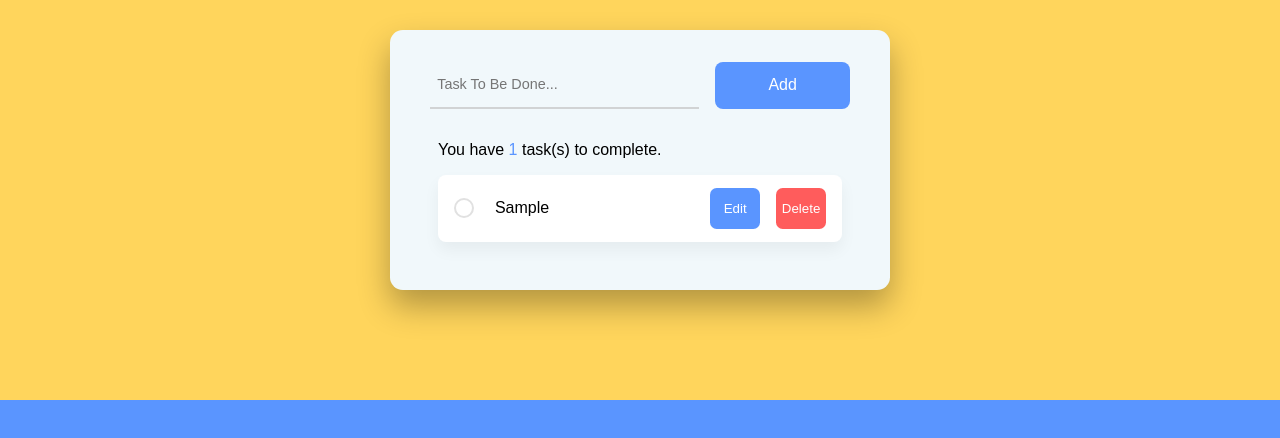
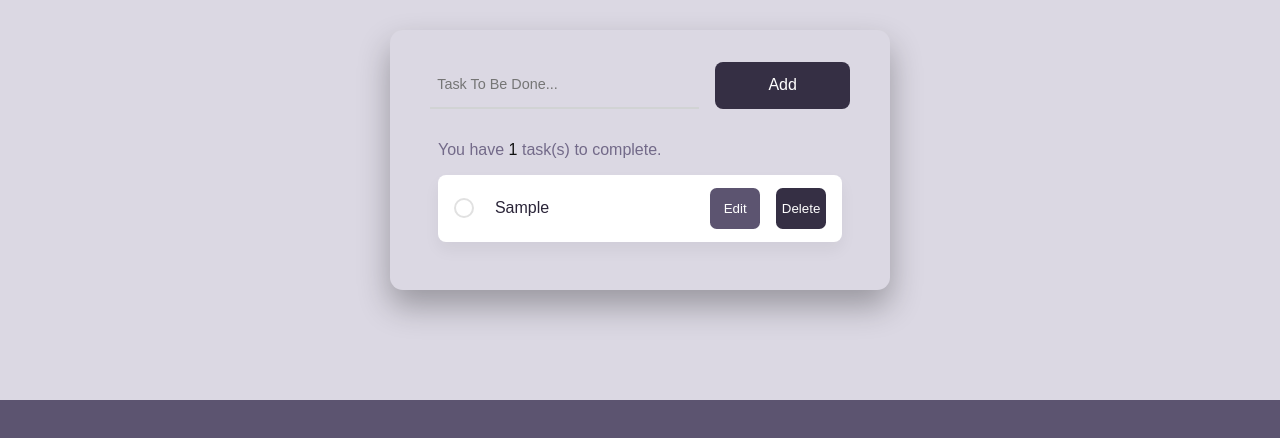
Before and after one commit to pedroolayemi/todlist2, a plain HTML site: page index.html in a window 1280 px wide. Both pictures are taken after typing "Sample" into the empty fields and a click on the button "Add". Drawn offline with Linux system fonts and the light colour scheme.

Commit message:
Update style.css

```diff
--- a/style.css
+++ b/style.css
@@ -6,7 +6,7 @@
 
 body{
     height: 100vh;
-    background: linear-gradient(#ffd55c 50%,#5a95ff 50%);
+    background: linear-gradient(#dbd8e3 50%, #5c5470 50%);
 }
 
 .app{
@@ -20,7 +20,7 @@ body{
 }
 .container {
     padding: 2em 2.5em;
-    background-color: #f1f8fb;
+    background-color: #dbd8e3;
     box-shadow: 0 1em 2em rgba(0, 0, 0, 0.3);
     border-radius: 0.8em;
 }
@@ -42,7 +42,7 @@ body{
 }
 #wrapper input:focus {
     outline: none;
-    border-color: #5a95ff;
+    border-color:#6e6585 ;
 }
 
 #wrapper button{
@@ -50,7 +50,7 @@ body{
     border-radius: 0.5em;
     font-weight: 500;
     font-size: 1em;
-    background-color: #5a95ff;
+    background-color: #352f44;
     border: none;
     color: #ffffff;
     cursor: pointer;
@@ -108,8 +108,8 @@ body{
 }
 
 .task input[type="checkbox"]:checked {
-    background-color: #5a95ff;
-    border-color: #5a95ff;
+    background-color: #6e6585;
+    border-color: #2a2438;
 }
 
 .task input [type="checkbox"]:checked:before{
@@ -125,6 +125,7 @@ body{
     font: 0.9em;
     font-weight: 400;
     word-break: break-all;
+    color:#2a2438 ;
 }
 
 .task button {
@@ -138,15 +139,19 @@ body{
 }
 
 .edit{
-    background-color:#5a95ff ;
+    background-color:#5c5470;
 }
 
 .delete{
-    background-color: #ff5c5c;
+    background-color: #352f44;
 }
 
 #pending-tasks span{
-    color: #5a95ff;
+    color: #111111;
+}
+
+#pending-tasks{
+    color: #736a89;
 }
 
 .completed {
```
